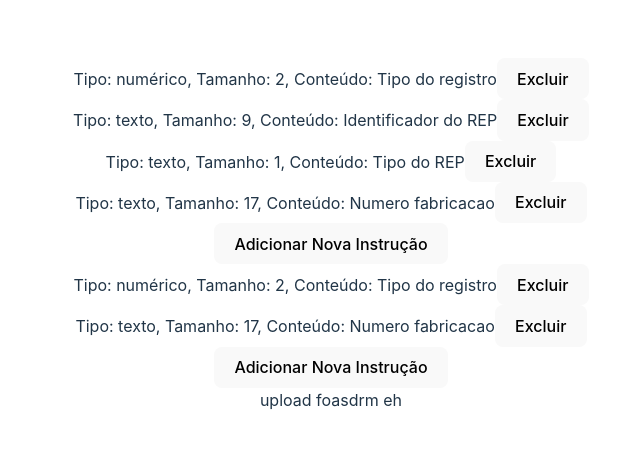
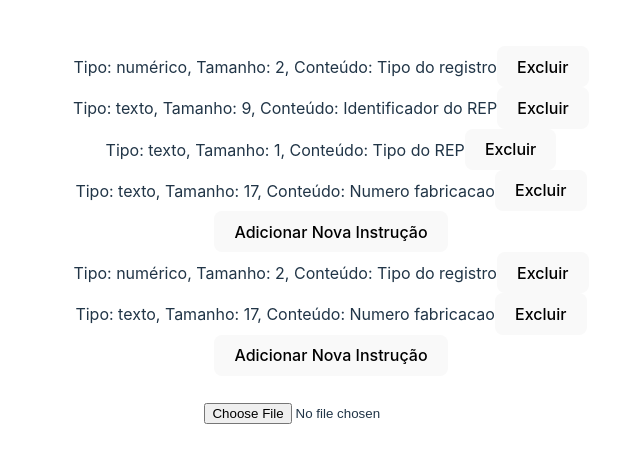
Before and after one commit to matefs/validador-de-arquivo-fiscal, a React (Vite) app: page / in a window 1280 px wide. Shown: the part 165-628 px from the top of the page, without its empty margins (309-949 px from the left). Built offline with nearby package versions, Linux system fonts and the light colour scheme.

Commit message:
feat: upload, read and view the uploaded file

```diff
--- a/src/App.jsx
+++ b/src/App.jsx
@@ -8,7 +8,12 @@ function App() {
   return (
     <div>
       <ExampleComponent uploadedTextFile={uploadedTextFile} />
-      <UploadForm uploadedTextFile={uploadedTextFile} />
+      <br />
+      {uploadedTextFile}
+      <UploadForm
+        uploadedTextFile={uploadedTextFile}
+        setUploadedTextFile={setUploadedTextFile}
+      />
     </div>
   );
 }
--- a/src/components/UploadForm.jsx
+++ b/src/components/UploadForm.jsx
@@ -1,5 +1,22 @@
-import react from 'react';
+import React from 'react';
 
-export default function UploadForm({ uploadedTextFile }) {
-  return <>upload foasdrm eh {uploadedTextFile} </>;
+export default function UploadForm({ uploadedTextFile, setUploadedTextFile }) {
+  function carregarArquivoTexto(event) {
+    const arquivo = event.target.files[0];
+    const leitor = new FileReader();
+
+    leitor.onload = function (evento) {
+      const conteudo = evento.target.result;
+      setUploadedTextFile(conteudo); // Atualiza o estado com o conteúdo do arquivo
+      console.log(uploadedTextFile);
+    };
+
+    leitor.readAsText(arquivo);
+  }
+
+  return (
+    <>
+      <input type="file" id="inputArquivo" onChange={carregarArquivoTexto} />
+    </>
+  );
 }
```
